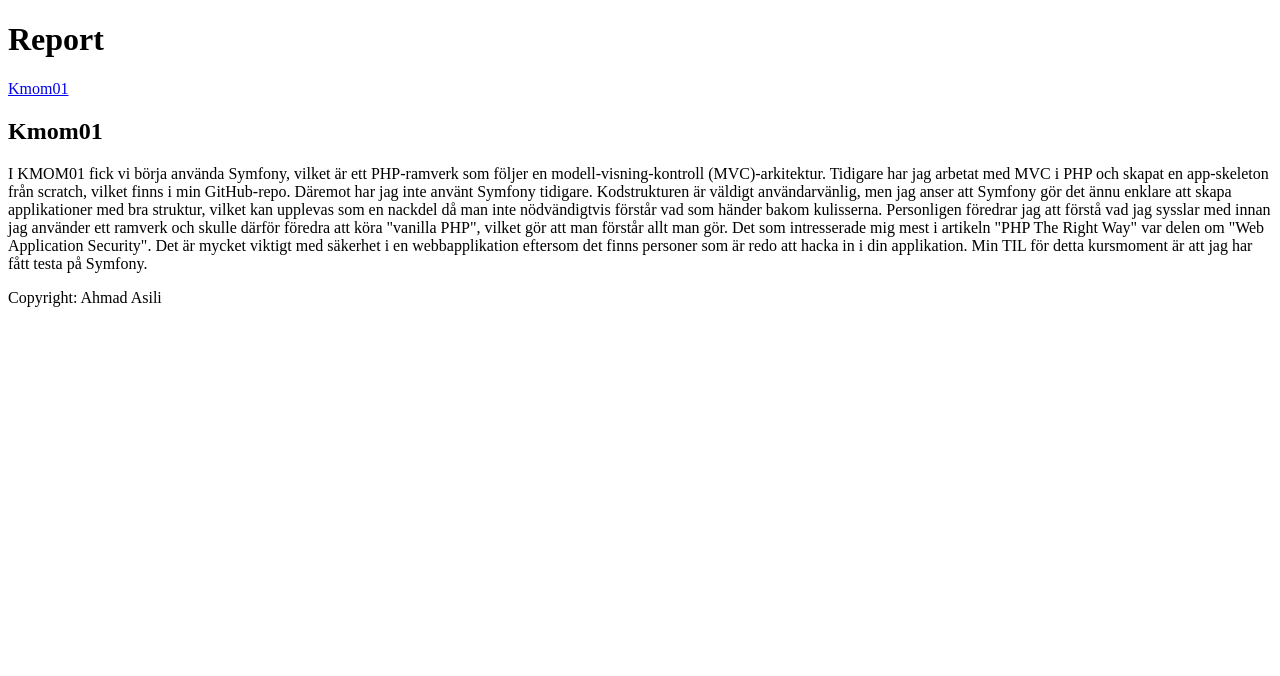
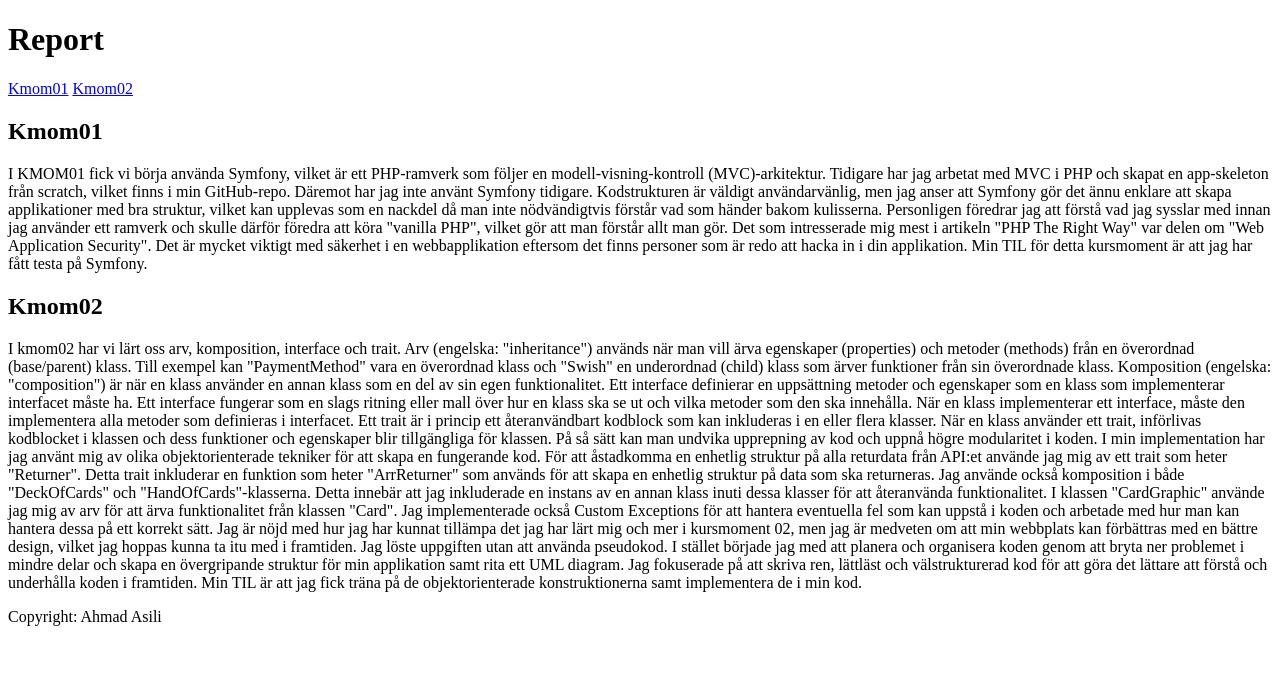
Before and after one commit to asili2001/MVC, a Symfony app: template templates/report.html.twig in a window 1280 px wide. Shown: the part 124-800 px from the top of the page. Run offline with Twig, Linux system fonts and the light colour scheme; the template is opened without the code that fills it, so the values that code supplies are empty; some libraries are stand-ins or nearby versions.

Commit message:
Added: KMOM02 Redovisningstexten

```diff
--- a/templates/report.html.twig
+++ b/templates/report.html.twig
@@ -8,6 +8,7 @@
         <div class="report">
             <div class="btns">
                 <a href="#kmom01" alt="kmom01" class="btn">Kmom01</a>
+                <a href="#kmom02" alt="kmom02" class="btn">Kmom02</a>
             </div>
             <div class="report-list">
                 <div class="item" id="kmom01">
@@ -26,6 +27,26 @@
 
                     </p>
                 </div>
+                <div class="item" id="kmom02">
+                    <h2>Kmom02</h2>
+                    <p>
+                        I kmom02 har vi lärt oss arv, komposition, interface och trait. Arv (engelska: "inheritance") används när man vill ärva egenskaper (properties) och metoder (methods) från en överordnad (base/parent) klass. Till exempel kan "PaymentMethod" vara en överordnad klass och "Swish" en underordnad (child) klass som ärver funktioner från sin överordnade klass.
+                        Komposition (engelska: "composition") är när en klass använder en annan klass som en del av sin egen funktionalitet.
+                        Ett interface definierar en uppsättning metoder och egenskaper som en klass som implementerar interfacet måste ha. Ett interface fungerar som en slags ritning eller mall över hur en klass ska se ut och vilka metoder som den ska innehålla. När en klass implementerar ett interface, måste den implementera alla metoder som definieras i interfacet.
+                        Ett trait är i princip ett återanvändbart kodblock som kan inkluderas i en eller flera klasser. När en klass använder ett trait, införlivas kodblocket i klassen och dess funktioner och egenskaper blir tillgängliga för klassen. På så sätt kan man undvika upprepning av kod och uppnå högre modularitet i koden.
+                        I min implementation har jag använt mig av olika objektorienterade tekniker för att skapa en fungerande kod. För att åstadkomma en enhetlig struktur på alla returdata från API:et använde jag mig av ett trait som heter "Returner". Detta trait inkluderar en funktion som heter "ArrReturner" som används för att skapa en enhetlig struktur på data som ska returneras.
+
+                        Jag använde också komposition i både "DeckOfCards" och "HandOfCards"-klasserna. Detta innebär att jag inkluderade en instans av en annan klass inuti dessa klasser för att återanvända funktionalitet.
+                        I klassen "CardGraphic" använde jag mig av arv för att ärva funktionalitet från klassen "Card".
+                        Jag implementerade också Custom Exceptions för att hantera eventuella fel som kan uppstå i koden och arbetade med hur man kan hantera dessa på ett korrekt sätt.
+                        Jag är nöjd med hur jag har kunnat tillämpa det jag har lärt mig och mer i kursmoment 02, men jag är medveten om att min webbplats kan förbättras med en bättre design, vilket jag hoppas kunna ta itu med i framtiden.
+
+                        Jag löste uppgiften utan att använda pseudokod. I stället började jag med att planera och organisera koden genom att bryta ner problemet i mindre delar och skapa en övergripande struktur för min applikation samt rita ett UML diagram. Jag fokuserade på att skriva ren, lättläst och välstrukturerad kod för att göra det lättare att förstå och underhålla koden i framtiden.
+Min TIL är att jag fick träna på de objektorienterade konstruktionerna samt implementera de i min kod.
+
+
+                    </p>
+                </div>
             </div>
         </div>
     </div>
```
Also changed, not shown: templates/api.html.twig (line endings or trailing spaces).
